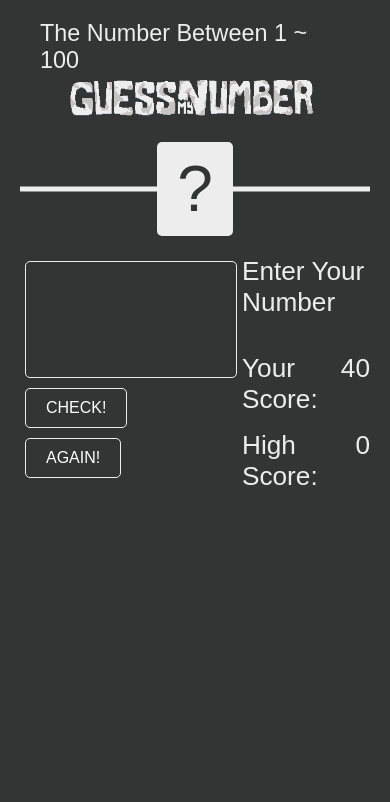
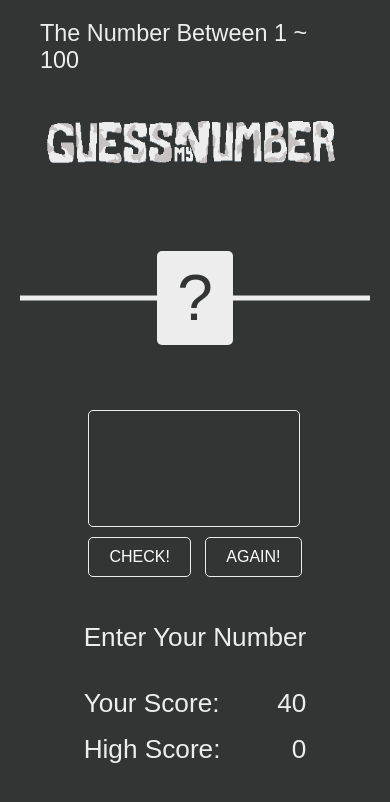
Before and after one commit to djalilmsk/GuessMyNumber, a plain HTML site: page index.html in a window 390 px wide. Drawn offline with Linux system fonts and the light colour scheme.

Commit message:
adding the smaller screen responsivity

```diff
--- a/css/style.css
+++ b/css/style.css
@@ -97,3 +97,19 @@ body {
   justify-content: space-between;
   margin-bottom: 15px;
 }
+@media (max-width: 560px) {
+  .top .logo img {
+    max-width: 95%;
+    margin-bottom: 60px;
+    margin-top: 40px;
+  }
+  .bottom {
+    flex-direction: column;
+    justify-content: center;
+    align-items: center;
+    margin-top: 40px;
+  }
+  .bottom .text {
+    margin-top: 40px;
+  }
+}
--- a/index.html
+++ b/index.html
@@ -23,7 +23,7 @@
     </div>
     <div class="bottom">
       <form action="" onsubmit="return false;">
-        <input type="text" id="text">
+        <input type="text" id="text" autocomplete="off">
         <div class="button">
           <input type="button" value="CHECK!" id="check">
           <input type="button" value="AGAIN!" id="again">
--- a/script/script.js
+++ b/script/script.js
@@ -43,8 +43,10 @@ check.onclick = function () {
 };
 
 again.onclick = function () {
+  if (hint.innerHTML == 'You win!'){
     if (parseInt(score.innerHTML) > parseInt(height.innerHTML)) {
       height.innerHTML = score.innerHTML;
+    }
   }
   refresh = true;
   number = Math.floor(Math.random() * 100) + 1;
```
Lines whose indentation alone changed are shown as unchanged.
